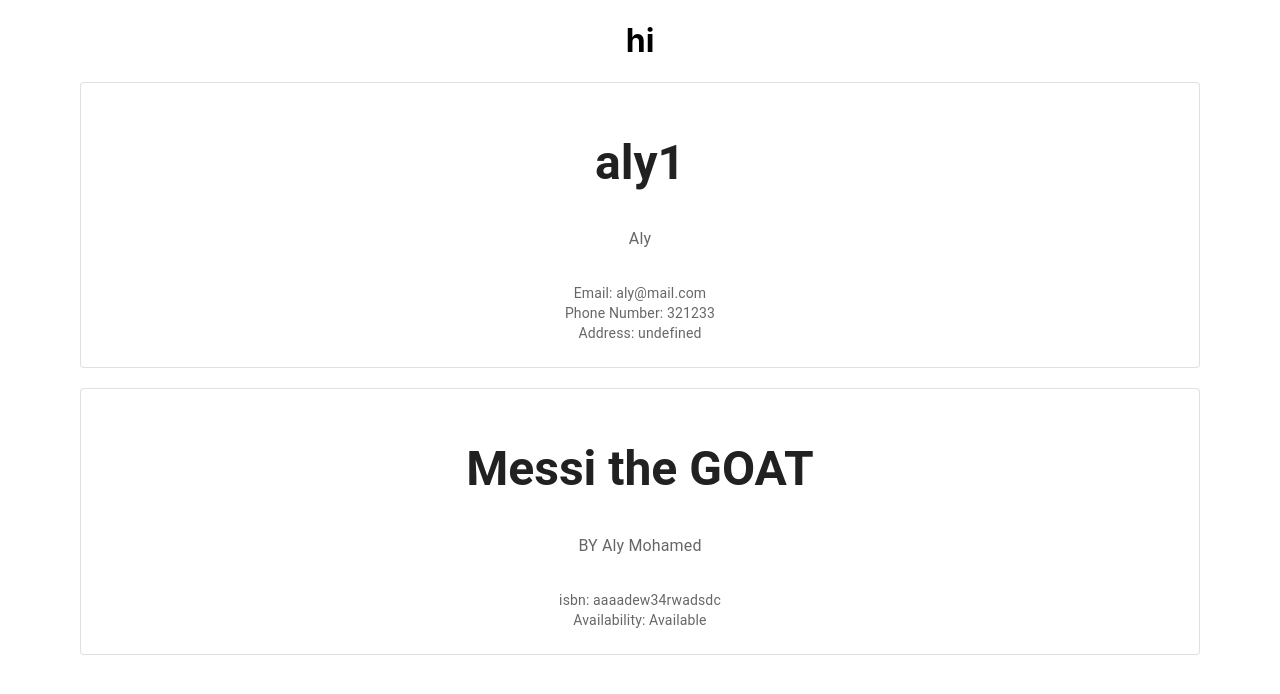
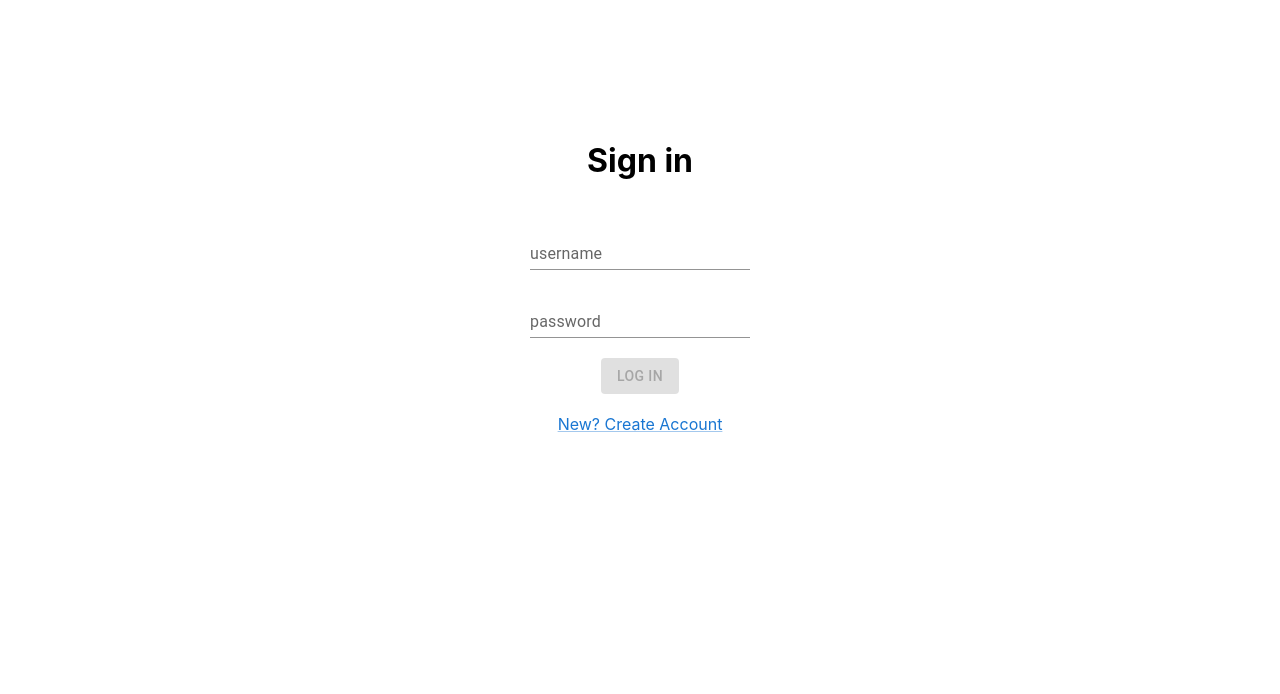
Before and after one commit to alymo8/BookExchange, a React (Create React App) app in the folder finalproject-frontend/: page /signIn in a window 1280 px wide. Shown: the top 694 px of the page. Built offline with nearby package versions, Linux system fonts and the light colour scheme.

Commit message:
Book-49: Build frontend main pages

```diff
--- a/finalproject-frontend/package.json
+++ b/finalproject-frontend/package.json
@@ -39,6 +39,8 @@
     ]
   },
   "devDependencies": {
-    "@mui/material": "^5.10.16"
+    "@mui/material": "^5.10.16",
+    "axios": "^1.2.0",
+    "react-router-dom": "^6.4.4"
   }
 }
--- a/finalproject-frontend/src/App.js
+++ b/finalproject-frontend/src/App.js
@@ -1,29 +1,27 @@
 import './App.css';
-import ProfileCard from "./components/ProfileCard";
 import React from "react";
-import BookCard from "./components/BookCard";
+import Home from "./pages/Home";
+import { BrowserRouter, Routes, Route } from "react-router-dom";
+import SignIn from "./pages/SignIn";
+import SignUp from "./pages/SignUp";
+import Profile from "./pages/Profile";
+import OfferBook from "./pages/OfferBook";
+
 
 function App() {
 
-    const user = {
-        name: "Aly",
-        username: "aly1",
-        email: "aly@mail.com",
-        phoneNumber: "321233"
-    }
-
-    const book = {
-        name: "Messi the GOAT",
-        author: "Aly Mohamed",
-        isbn: "aaaadew34rwadsdc",
-        available: "Available"
-    }
   return (
-    <div className="App">
-        <h1>hi</h1>
-        <ProfileCard key = {null} user = {user}/>
-        <BookCard key = {null} book = {book}/>
-    </div>
+      <BrowserRouter>
+        <div>
+          <Routes>
+            <Route path="/" element={<Home />} />
+            <Route path="signIn" element={<SignIn />} />
+            <Route path="signUp" element={<SignUp />} />
+            <Route path="profile" element={<Profile />} />
+            <Route path="offerBook" element={<OfferBook />} />
+          </Routes>
+        </div>
+      </BrowserRouter>
   );
 }
 
--- a/finalproject-frontend/src/components/ProfileCard.js
+++ b/finalproject-frontend/src/components/ProfileCard.js
@@ -1,25 +1,51 @@
-import React from "react";
+import React, {useEffect, useState} from "react";
 import {Card, CardHeader, CardContent, Typography} from "@mui/material";
-const ProfileCard = (props) => {
+import axios from "axios";
+const ProfileCard = () => {
+
+    // const user = localStorage.getItem("userId");
+    const [loading, setLoading] = useState(false);
+    const [user, setUser] = useState({});
+
+    useEffect(() => {
+        setLoading(true);
+        loadData();
+        setLoading(false);
+        // eslint-disable-next-line
+    }, []);
+
+    const loadData = () => {
+        setLoading(true);
+        axios
+            .get(`users/` + localStorage.getItem("userId"))
+            .then((res) => {
+                setUser(res.data);
+            })
+            .catch((err) => {
+                console.log(err);
+                setUser({});
+            });
+        setLoading(false);
+    };
     return (
         <div style={{ marginTop:20, marginRight:80, marginLeft:80, color:'gray'}}>
-            <Card variant={"outlined"}>
+            {!loading && <Card variant={"outlined"}>
                 <CardHeader
                     title={
-                        <h1>{props.user.username}</h1>
+                        <h1>{user.username}</h1>
                     }
                     subheader={
-                        props.user.name
+                        user.name
                     }
                 />
                 <CardContent>
                     <Typography variant="body2" color="text.secondary">
-                        {"Email: " + props.user.email} <br/>
-                        {"Phone Number: " + props.user.phoneNumber} <br/>
-                        {"Address: " + props.user.address} <br/>
+                        {"Email: " + user.email} <br/>
+                        {"Phone Number: " + user.phoneNumber} <br/>
+                        {"Address: " + user.address} <br/>
                     </Typography>
                 </CardContent>
-            </Card>
+            </Card>}
         </div>
     )
 }
--- a/finalproject-frontend/src/index.js
+++ b/finalproject-frontend/src/index.js
@@ -3,6 +3,9 @@ import ReactDOM from 'react-dom/client';
 import './index.css';
 import App from './App';
 import reportWebVitals from './reportWebVitals';
+import axios from "axios";
+
+axios.defaults.baseURL = "https://bookexchange-backend.herokuapp.com/api";
 
 const root = ReactDOM.createRoot(document.getElementById('root'));
 root.render(
--- /dev/null
+++ b/finalproject-frontend/src/pages/Home.js
@@ -0,0 +1,93 @@
+import React, {useEffect, useState} from "react";
+import BookCard from "../components/BookCard";
+import axios from "axios";
+import Button from "@mui/material/Button";
+
+
+function Home() {
+
+    const[availableBooks, setAvailableBooks] = useState([]);
+    const [loading, setLoading] = useState(false);
+
+    const loggedIn = (() => {
+        console.log("user", localStorage.getItem("userId"))
+        if (localStorage.getItem("userId") != null) {
+            return true;
+        } else {
+            return false
+        }
+    })();
+
+    const handleSignInButton = React.useCallback(() => {
+        console.log("Sign in button pressed")
+        window.location.href = "signIn";
+    }, [])
+
+    const handleLogOutButton = React.useCallback(() => {
+        console.log("Log out button pressed")
+        localStorage.removeItem("userId");
+        window.location.href = "/";
+    }, [])
+
+    const handleProfileButton = React.useCallback(() => {
+        console.log("Profile button pressed")
+        window.location.href = "profile";
+    }, [])
+
+    const handleOfferBook = React.useCallback(() => {
+        console.log("Offer book button pressed")
+        window.location.href = "offerBook";
+    }, [])
+
+    useEffect(() => {
+        console.log(loggedIn);
+        setLoading(true);
+        loadData();
+        setLoading(false);
+        // eslint-disable-next-line
+    }, []);
+
+    const loadData = () => {
+        setLoading(true);
+        axios
+            .get(`books`)
+            .then((res) => {
+                setAvailableBooks(res.data);
+            })
+            .catch((err) => {
+                console.log(err);
+                setAvailableBooks([]);
+            });
+        setLoading(false);
+    };
+
+    return (
+        <div>
+            <div className="App">
+                <div style={{display: 'flex', justifyContent:'flex-end', marginTop:20, marginRight:20, flexDirection: "row"}}>
+
+                    {!loggedIn && <Button onClick={handleSignInButton}>Sign in/Sign up</Button>}
+                    {loggedIn &&
+                    <>
+                    <Button onClick={handleProfileButton}>Profile</Button>
+                    <Button onClick={handleLogOutButton}>Log out</Button>
+                    </>}
+
+                </div>
+                <h1>Welcome to BookExchange!</h1>
+                {loggedIn && <Button onClick={handleOfferBook}>Offer book</Button>}
+                <h2>Available books</h2>
+            </div>
+            <div style={{ marginBottom: 20 }}>
+                {!loading && availableBooks != null && availableBooks.map((book) => {
+                    return (
+                        <BookCard key={book.id} book={book} />
+                    );
+                })}
+            </div>
+        </div>
+
+    );
+}
+
+export default Home;
--- /dev/null
+++ b/finalproject-frontend/src/pages/OfferBook.js
@@ -0,0 +1,9 @@
+import React from "react";
+
+const OfferBook = () => {
+    return (
+        <h1>OfferBook</h1>
+    )
+}
+
+export default OfferBook
--- /dev/null
+++ b/finalproject-frontend/src/pages/Profile.js
@@ -0,0 +1,27 @@
+import React from "react";
+import ProfileCard from "../components/ProfileCard";
+import Button from "@mui/material/Button";
+
+const Profile = () => {
+
+    const handleHomeButton = React.useCallback(() => {
+        console.log("Home button pressed")
+        window.location.href = "/";
+    }, [])
+
+    return (
+        <>
+            <Button onClick={handleHomeButton}>Home</Button>
+            <div style={{display: 'flex', justifyContent:'center', marginTop:20}}>
+                <h1>Profile</h1>
+            </div>
+            <ProfileCard/>
+            <div style={{display: 'flex', justifyContent:'center', marginTop:20}}>
+                <h1>Your books</h1>
+            </div>
+
+        </>
+    )
+}
+
+export default Profile
--- /dev/null
+++ b/finalproject-frontend/src/pages/SignIn.js
@@ -0,0 +1,82 @@
+import React from "react";
+import { Button, TextField, Alert, Link } from "@mui/material";
+import axios from "axios";
+import Stack from '@mui/material/Stack';
+
+const SignIn = () => {
+
+    const [username, setUsername] = React.useState("");
+    const [password, setPassword] = React.useState("");
+    const [error, setError] = React.useState(false);
+    const [errorMessage, setErrorMessage] = React.useState("");
+    const [success, setSuccess] = React.useState(false);
+    const [disable, setDisable] = React.useState(true);
+
+    React.useEffect(() => {
+        if (username && password){
+            setDisable(false);
+        }
+        else{
+            setDisable(true);
+        }
+    }, [username, password]);
+
+    const handleUsernameChange = (event) => {
+        setUsername(event.target.value);
+    };
+
+    const handlePasswordChange = (event) => {
+        setPassword(event.target.value);
+    };
+
+    const handleLogin = React.useCallback(() => {
+
+        setSuccess(false);
+        setError(false);
+        axios.post("users/login", {
+            username: username,
+            password: password
+        })
+            .then(res => {
+                localStorage.setItem("userId", res.data.id);
+                localStorage.setItem("username", res.data.username);
+                console.log(res)
+                window.location.href = "/";
+                setSuccess(true);
+            })
+            .catch(function (e) {
+                setError(true);
+                setErrorMessage("Wrong username or password");
+            });
+    }, [username, password]);
+
+    return (
+
+        <>
+            <div>
+                <div style={{ display: 'flex', alignItems: 'center', justifyContent: 'center', marginTop: 120}}>
+                    <h1>Sign in</h1>
+                </div>
+                <div style={{ display: 'flex', alignItems: 'center', justifyContent: 'center', marginTop: 20}}>
+                    <TextField label="username" variant="standard" onChange={handleUsernameChange}/>
+                </div>
+                <div style={{ display: 'flex', alignItems: 'center', justifyContent: 'center', marginTop: 20}}>
+                    <TextField type="password" label="password" variant="standard" onChange={handlePasswordChange}/>
+                </div>
+                <div style={{ display: 'flex', alignItems: 'center', justifyContent: 'center', marginTop: 20}}>
+                    <Button variant='contained' onClick={handleLogin} color="primary" disabled={disable}>
+                        Log in
+                    </Button>
+                </div>
+            </div>
+            <Stack sx={{ width: '100%' }} spacing={2}>
+                {error && <Alert severity="error">{errorMessage}</Alert>}
+                {success && <Alert severity="success">Signed in</Alert>}
+            </Stack>
+            <div style={{ display: 'flex', alignItems: 'center', justifyContent: 'center', marginTop: 20}}>
+                <Link href="/signUp">New? Create Account</Link>
+            </div>
+        </>
+    )
+};
+export default SignIn;
--- /dev/null
+++ b/finalproject-frontend/src/pages/SignUp.js
@@ -0,0 +1,9 @@
+import React from "react";
+
+const SignUp = () => {
+    return (
+        <h1>sign up</h1>
+    )
+}
+
+export default SignUp
```
Also changed, not shown: 1 other file (tests, documents, lock files or other folders).
